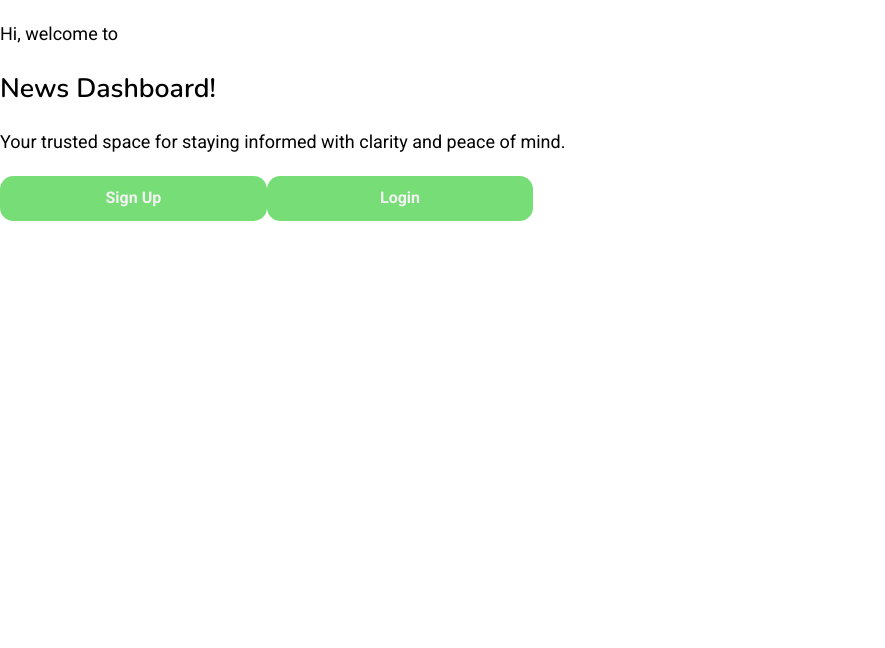
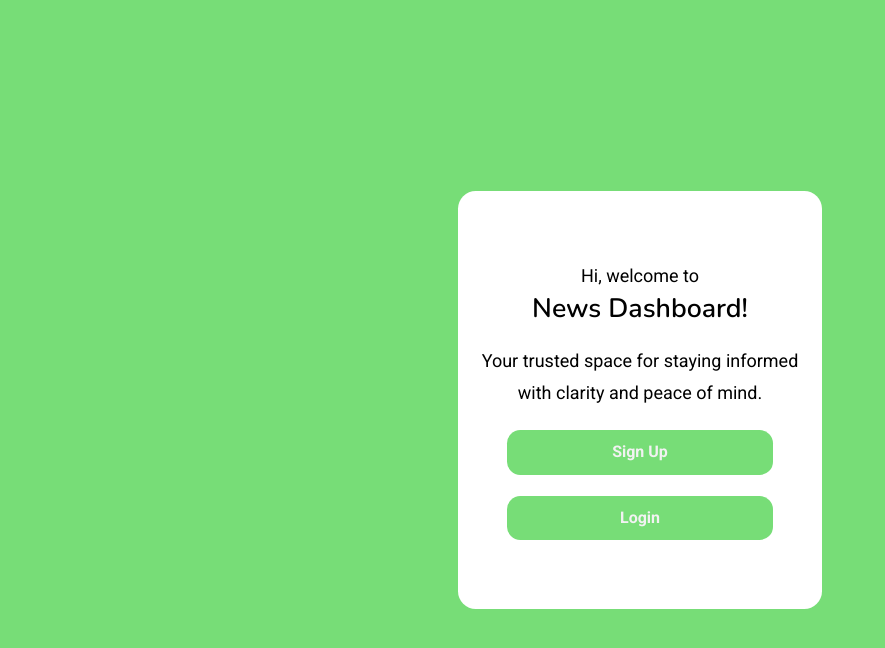
Before and after one commit to FatimaGR/News-Dashboard, a React (Vite) app: page / in a window 1280 px wide. Shown: the top 648 px of the page, without its empty margins (0-885 px from the left). Built offline with nearby package versions, Linux system fonts and the light colour scheme; no server answers.

Commit message:
Added svgr configuration and fill correction. Also index, signup and login styles

```diff
--- a/src/App.tsx
+++ b/src/App.tsx
@@ -1,12 +1,15 @@
 import Authenticated from "./Authenticated";
 import Unauthenticated from "./Unauthenticates";
 import { useAuth } from "./context/auth-context";
+import { ThemeProvider } from "./context/theme-context";
 
 function App() {
   const { user } = useAuth();
 
   return user ? (
-    <Authenticated/>
+    <ThemeProvider>
+      <Authenticated/>
+    </ThemeProvider>
   ) : (
     <Unauthenticated/>
   )
--- a/src/Authenticated.tsx
+++ b/src/Authenticated.tsx
@@ -3,11 +3,13 @@ import Home from "./pages/Home";
 import Saved from "./pages/Saved";
 import Navbar from "./components/Navbar";
 import NewsArticlePage from "./pages/NewsArticle";
-import { ThemeProvider } from "./context/theme-context";
+import { useTheme } from "./context/theme-context";
 
 function Authenticate() {
+  const { isDarkMode } = useTheme();
+
   return (
-    <ThemeProvider>
+    <div className={isDarkMode? "authenticated-container-dark" : "authenticated-container-light"}>
       <Navbar/>
       <Routes>
         <Route path="/" element={<Home/>}/>
@@ -15,7 +17,7 @@ function Authenticate() {
         <Route path="/newsarticle/:id" element={<NewsArticlePage list="general"/>}/>
         <Route path="/topnewsarticle/:id" element={<NewsArticlePage list="top"/>}/>
       </Routes>
-    </ThemeProvider>
+    </div>
   )
 };
 
--- a/src/index.css
+++ b/src/index.css
@@ -5,6 +5,9 @@ body{
   font-family: "Roboto", system-ui;
   font-size: 18px;
   line-height: 32px;
+}
+a{
+  text-decoration: none;
 }
 
 /* font styles */
@@ -45,6 +48,18 @@ h3{
   font-family: "Roboto", system-ui;
   font-size: 0.667rem;
   line-height: 0.889rem;
+}
+
+/* container styles */
+.authenticated-container-light{
+  display: flex;
+  gap: 1.111rem;
+  background: #fff;
+}
+.authenticated-container-dark{
+  display: flex;
+  gap: 1.111rem;
+  background: #2E2E2E;
 }
 
 /* button styles */
--- a/src/pages/Login.tsx
+++ b/src/pages/Login.tsx
@@ -100,12 +100,12 @@ function Login() {
             isConfirmed={!errors.password && formData.password.length >= 6}
           />
           <button type="submit" className="m2-btn-light font-m">Login</button>
-          {loginError && <p className="font-s error-message">{loginError}</p>}
+          {loginError && <p className="font-s login-error">{loginError}</p>}
         </form>
-        <p>
+        <p className="font-s redirect-message">
           Don't have an account?
           <br/>
-          <Link to="/signup">Sign Up</Link>
+          <Link to="/signup" className="link">Sign Up</Link>
         </p>
       </div>
     </div>
--- a/src/pages/SignUp.tsx
+++ b/src/pages/SignUp.tsx
@@ -124,10 +124,10 @@ function SignUp() {
           />
           <button type="submit" className="m2-btn-light font-m">Sign up</button>
         </form>
-        <p>
+        <p className="font-s redirect-message">
           Have an account?
           <br/>
-          <Link to="/login">Login</Link>
+          <Link to="/login" className="link">Login</Link>
         </p>
       </div>
     </div>
--- a/src/styles/Form.css
+++ b/src/styles/Form.css
@@ -1,3 +1,35 @@
+.unauthenticated-background{
+  background: #77DD77;
+  height: 100vh;
+  display: flex;
+  flex-direction: column;
+  align-items: center;
+  justify-content: center;
+}
+.unauthenticated-content{
+  background: #fff;
+  width: 22.778rem;
+  min-height: 26.111rem;
+  border-radius: 1.111rem;
+  text-align: center;
+  padding: 1.778rem 1.333rem;
+  display: flex;
+  flex-direction: column;
+  align-items: center;
+  justify-content: center;
+  gap: 1.333rem;
+}
+.unauthenticated-content p,
+.unauthenticated-content h2{
+  margin: 0;
+}
+.form-container{
+  width: 100%;
+  display: flex;
+  flex-direction: column;
+  align-items: center;
+  gap: 0.889rem;
+}
 .form-input,
 .error-input{
   background: transparent;
@@ -13,12 +45,17 @@
 .form-input input::placeholder{
   color: #B3B3B3;
 }
+.form-input input{
+  width: 100%;
+}
 .input-container,
 .confirmed-container{
   display: flex;
   flex-direction: column;
   gap: 0.444rem;
   color: #2E2E2E;
+  text-align: left;
+  width: 100%;
 }
 .input-container label,
 .confirmed-container label{
@@ -27,10 +64,22 @@
 .input-container:hover{
   color: #77DD77;
 }
-.error-message,
 .error-container{
   color: #E57373;
+  text-align: left;
+  width: 100%;
+}
+.login-error{
+  color: #E57373;
+  font-weight: 500;
 }
 .confirmed-container{
   color: #50C878;
 }
+.redirect-message,
+.redirect-message .link{
+  color: #616161;
+}
+.redirect-message .link{
+  font-weight: 700;
+}
```
